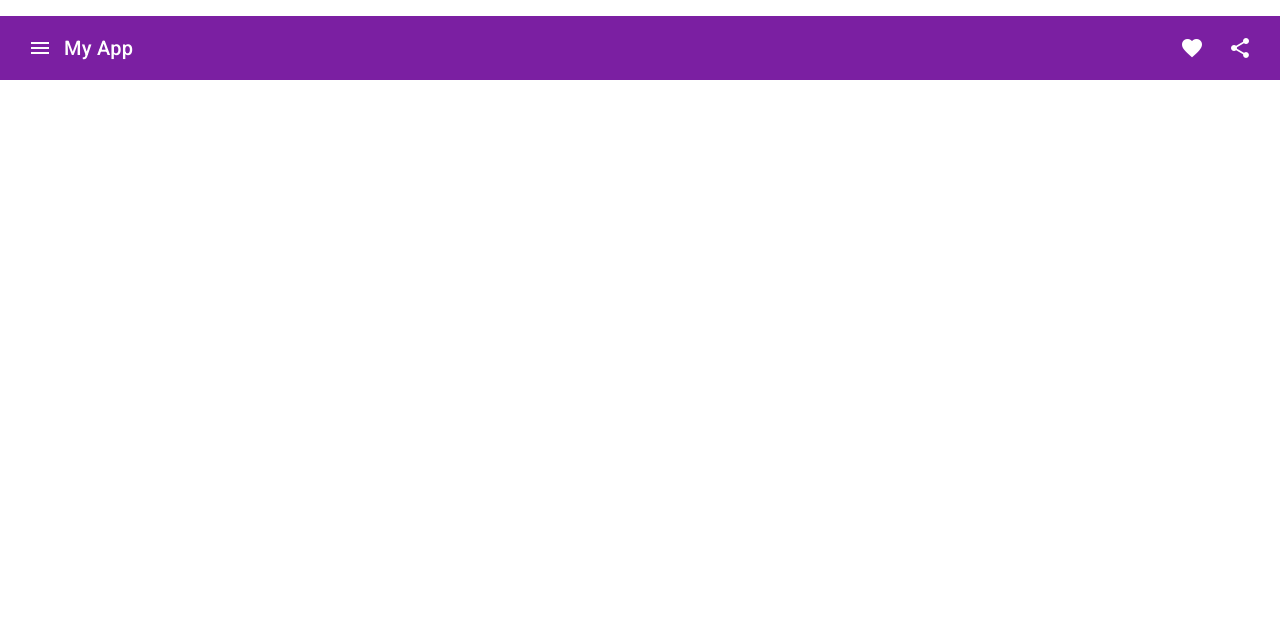
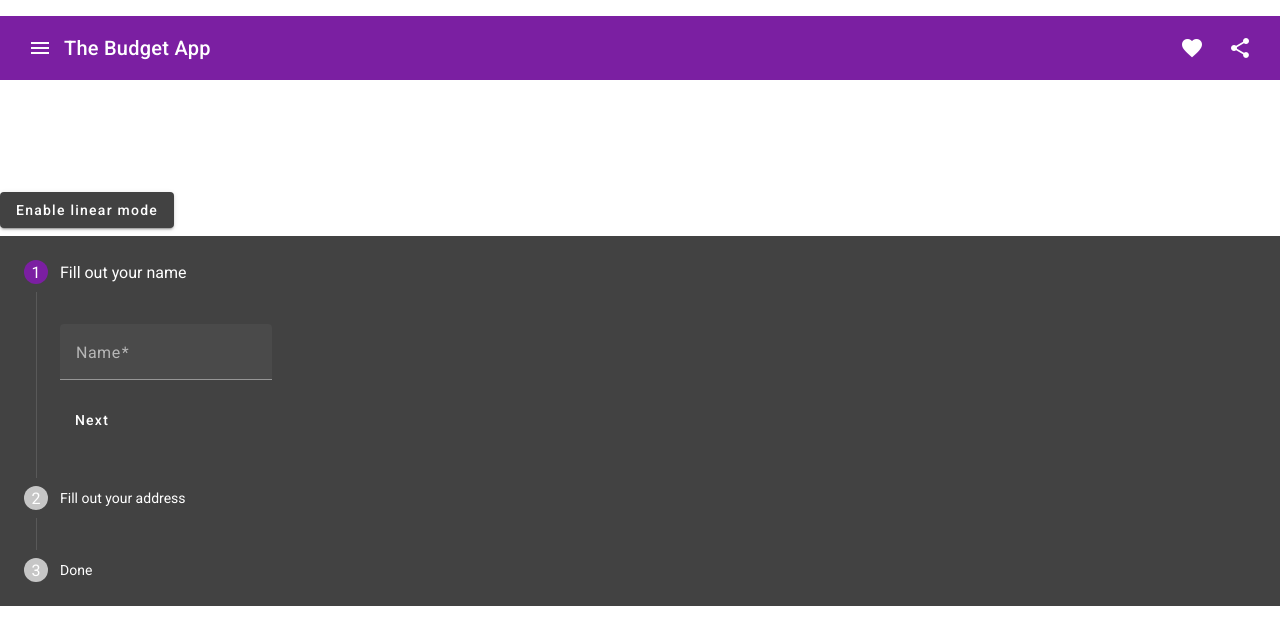
Before and after one commit to Rourkeyboy/Budget, an Angular app in the folder Angular/BudgetApplication/: page /stepper in a window 1280 px wide. Before the commit this address led to /. Shown: the top 644 px of the page. Built offline with nearby package versions, Linux system fonts and the light colour scheme.

Commit message:
Added stepper component and working on save-data service implimentation

```diff
--- a/Angular/BudgetApplication/src/app/app.module.ts
+++ b/Angular/BudgetApplication/src/app/app.module.ts
@@ -6,15 +6,24 @@ import { BudgetComponent } from './views/budget/budget.component';
 import { RouterModule } from '@angular/router';
 import { BrowserAnimationsModule } from '@angular/platform-browser/animations';
 
+// shared modules
+import {MatButtonModule} from '@angular/material/button';
+import {SaveDataService} from './services/save-data.service';
 // header component and navigation imports
 import { HeaderComponent } from './views/header/header.component';
   import {MatIconModule} from '@angular/material/icon';
-  import {MatButtonModule} from '@angular/material/button';
   import {MatToolbarModule} from '@angular/material/toolbar';
   import {MatSidenavModule} from '@angular/material/sidenav';
 // navigation
   import { NavigationComponent } from './views/header/navigation/navigation.component';
     import {MatTreeModule} from '@angular/material/tree';
+// stepper component
+import { StepperTestComponent } from './views/stepper-test/stepper-test.component';
+  import {MatInputModule} from '@angular/material/input';
+  import {MatFormFieldModule} from '@angular/material/form-field';
+  import {MatStepperModule} from '@angular/material/stepper';
+  import {FormsModule, ReactiveFormsModule} from '@angular/forms';
+
 
 @NgModule({
   declarations: [
@@ -23,7 +32,8 @@ import { HeaderComponent } from './views/header/header.component';
 
     //Toolbar components
     HeaderComponent,
-    NavigationComponent
+    NavigationComponent,
+    StepperTestComponent
     //End Toolbar components
 
   ],
@@ -34,17 +44,21 @@ import { HeaderComponent } from './views/header/header.component';
     RouterModule.forRoot([
       //router paths
       {path: 'budget', component: BudgetComponent},
+      {path: 'stepper', component: StepperTestComponent},
     ]),
     //END router module
 
     BrowserAnimationsModule,
 
     //Toolbar
-    MatToolbarModule, MatButtonModule, MatIconModule, MatSidenavModule, MatTreeModule
+    MatToolbarModule, MatButtonModule, MatIconModule, MatSidenavModule, MatTreeModule,
     //END Toolbar imports
 
+    //Stepper
+    MatInputModule, MatFormFieldModule, MatStepperModule, FormsModule, ReactiveFormsModule,
+    //END Stepper imports
   ],
-  providers: [],
+  providers: [SaveDataService],
   bootstrap: [AppComponent]
 })
 export class AppModule { }
--- /dev/null
+++ b/Angular/BudgetApplication/src/app/services/save-data.service.ts
@@ -0,0 +1,25 @@
+import { Injectable } from '@angular/core';
+
+@Injectable({
+  providedIn: 'root',
+})
+export class SaveDataService {
+  financialInfo: FinancialInfo;
+
+  constructor() {
+    this.financialInfo = new FinancialInfo(); // Initialize the object
+    this.financialInfo.firstName = "Chaz";
+  }
+}
+
+export class FinancialInfo {
+  public firstName: string;
+  public lastName: string;
+  public income: number | null;
+
+  public constructor() {
+      this.firstName = "";
+      this.lastName = "";
+      this.income = 0;
+  }
+}
--- a/Angular/BudgetApplication/src/app/views/header/header.component.html
+++ b/Angular/BudgetApplication/src/app/views/header/header.component.html
@@ -8,7 +8,7 @@
     >
       <mat-icon>menu</mat-icon>
     </button>
-    <span>My App</span>
+    <span>The Budget App</span>
     <span class="example-spacer"></span>
     <button
       mat-icon-button
--- /dev/null
+++ b/Angular/BudgetApplication/src/app/views/stepper-test/stepper-test.component.css
@@ -0,0 +1,7 @@
+.mat-stepper-vertical {
+    margin-top: 8px;
+  }
+
+  .mat-mdc-form-field {
+    margin-top: 16px;
+  }
--- /dev/null
+++ b/Angular/BudgetApplication/src/app/views/stepper-test/stepper-test.component.html
@@ -0,0 +1,39 @@
+<button mat-raised-button (click)="isLinear = !isLinear" id="toggle-linear">
+    {{!isLinear ? 'Enable linear mode' : 'Disable linear mode'}}
+  </button>
+  <mat-stepper orientation="vertical" [linear]="isLinear" #stepper>
+    <mat-step [stepControl]="firstFormGroup">
+      <form [formGroup]="firstFormGroup">
+        <ng-template matStepLabel>Fill out your name</ng-template>
+        <mat-form-field>
+          <mat-label>Name</mat-label>
+          <input matInput placeholder="Last name, First name" formControlName="firstCtrl" required>
+        </mat-form-field>
+        <div>
+          <button mat-button matStepperNext>Next</button>
+        </div>
+      </form>
+    </mat-step>
+    <mat-step [stepControl]="secondFormGroup">
+      <form [formGroup]="secondFormGroup">
+        <ng-template matStepLabel>Fill out your address</ng-template>
+        <mat-form-field>
+          <mat-label> {{SaveDataService.financialInfo.firstName}}</mat-label>
+          <input matInput formControlName="secondCtrl" placeholder="1 Billion Dollars"
+                 required>
+        </mat-form-field>
+        <div>
+          <button mat-button matStepperPrevious>Back</button>
+          <button mat-button matStepperNext>Next</button>
+        </div>
+      </form>
+    </mat-step>
+    <mat-step>
+      <ng-template matStepLabel>Done</ng-template>
+      <p>You are now done.</p>
+      <div>
+        <button mat-button matStepperPrevious>Back</button>
+        <button mat-button (click)="stepper.reset()">Reset</button>
+      </div>
+    </mat-step>
+  </mat-stepper>
--- /dev/null
+++ b/Angular/BudgetApplication/src/app/views/stepper-test/stepper-test.component.ts
@@ -0,0 +1,29 @@
+import {Component} from '@angular/core';
+import {FormBuilder, Validators} from '@angular/forms';
+import {SaveDataService} from '../../services/save-data.service';
+
+
+/**
+ * @title Stepper vertical
+ */
+@Component({
+  selector: 'app-stepper-test',
+  templateUrl: './stepper-test.component.html',
+  styleUrls: ['./stepper-test.component.css']
+})
+export class StepperTestComponent {
+  firstFormGroup = this._formBuilder.group({
+    firstCtrl: ['', Validators.required],
+  });
+  secondFormGroup = this._formBuilder.group({
+    secondCtrl: ['', Validators.required],
+  });
+  isLinear = false;
+
+  SaveDataService: SaveDataService;
+
+  constructor(private _formBuilder: FormBuilder, saveDataService: SaveDataService) {
+
+    this.SaveDataService = saveDataService;
+  }
+}
```
Also changed, not shown: 2 other files (tests, documents, lock files or other folders).
